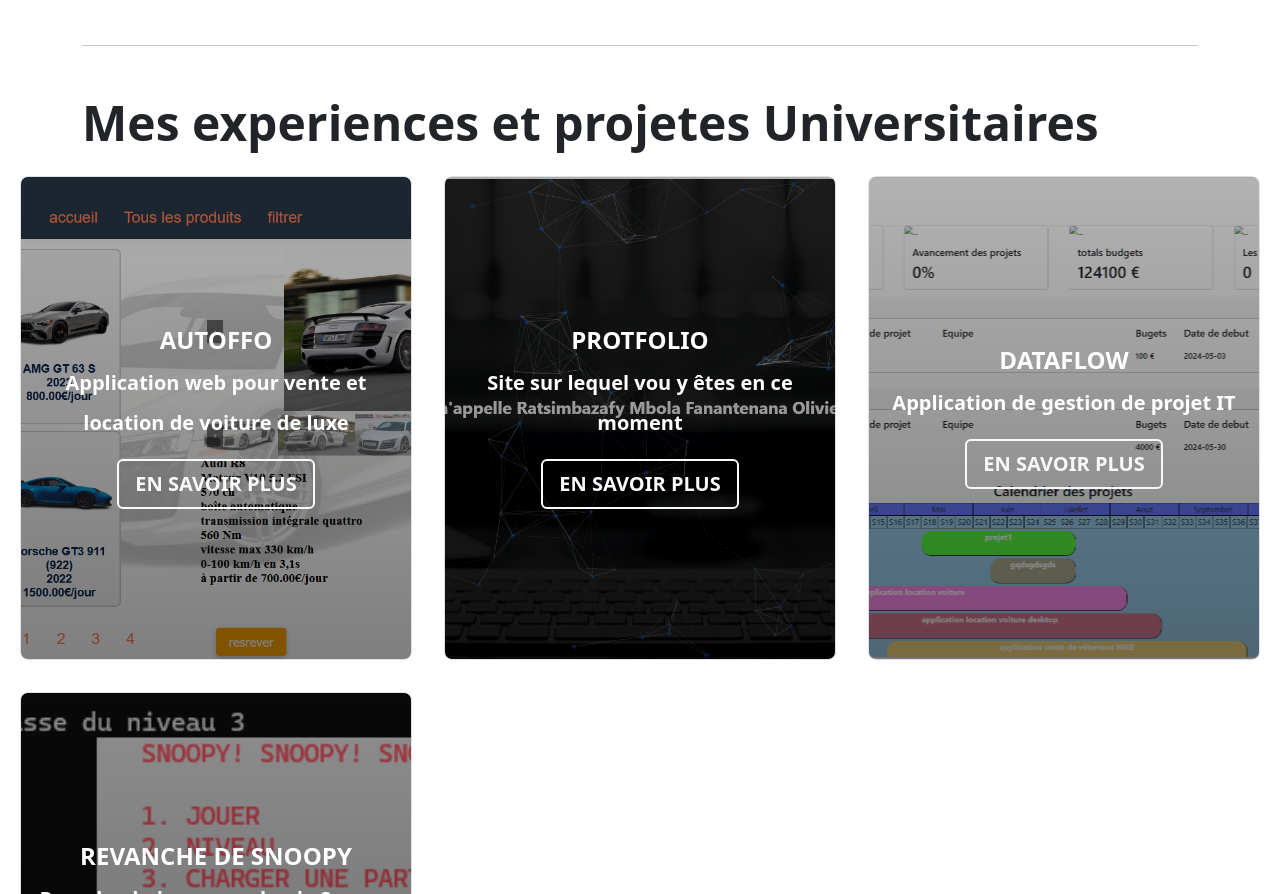
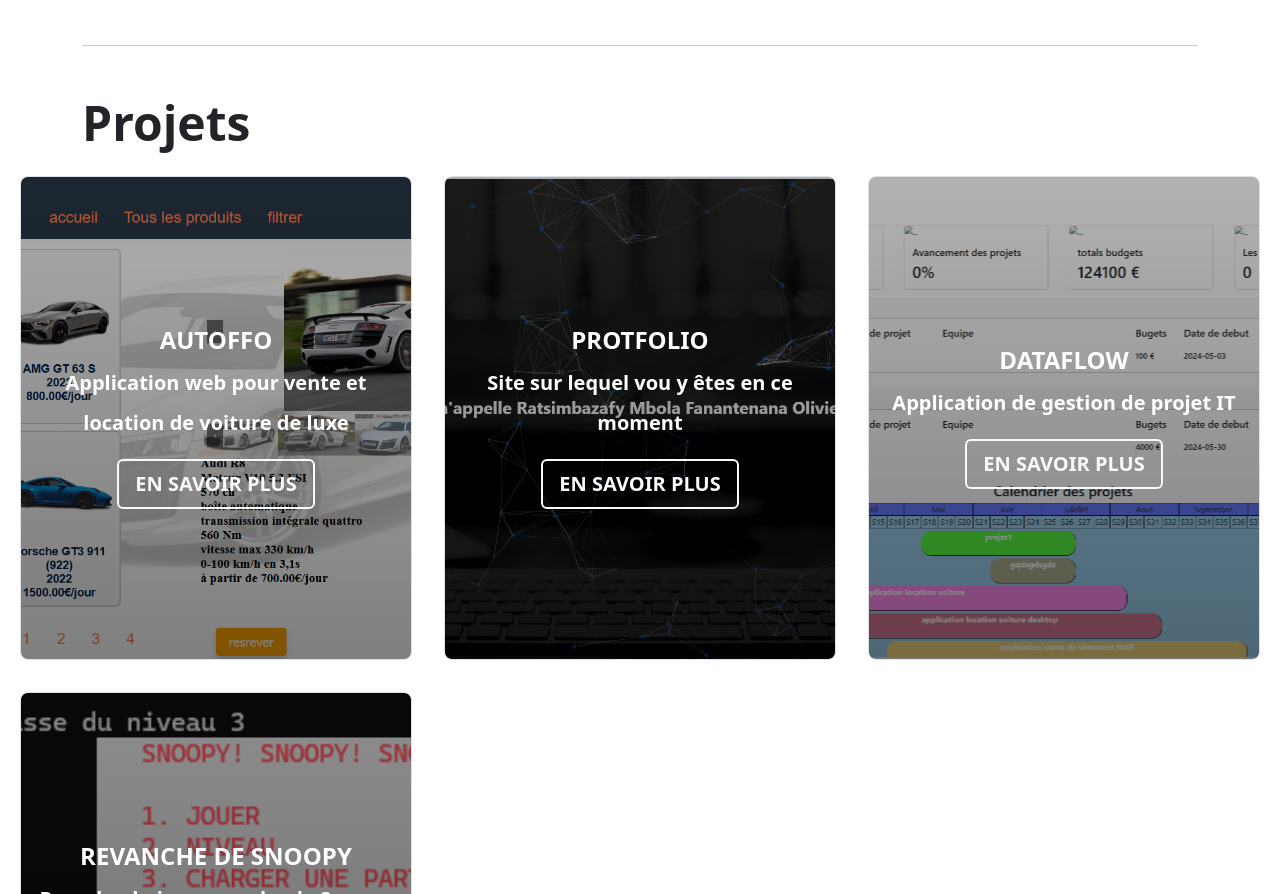
Before and after one commit to RMF-0/portfolio, a plain HTML site: page index.html in a window 1280 px wide. Shown: the part 1278-2172 px from the top of the page. Drawn offline with nearby package versions, Linux system fonts and the light colour scheme.

Commit message:
Update index.html

```diff
--- a/index.html
+++ b/index.html
@@ -106,7 +106,7 @@
     </div>
     <section id="projet" class="light-mode my-2 hidden-section">
         <div class="container">
-            <p class="display-5 my-3 fw-bold">Mes experiences et projetes Universitaires</p>
+            <p class="display-5 my-3 fw-bold">Projets</p>
         </div>
         <div class="container-fluid">
             <div class="row row-cols-1 row-cols-sm-2 row-cols-xl-3 row-cols-xxl-4 g-3">
```
